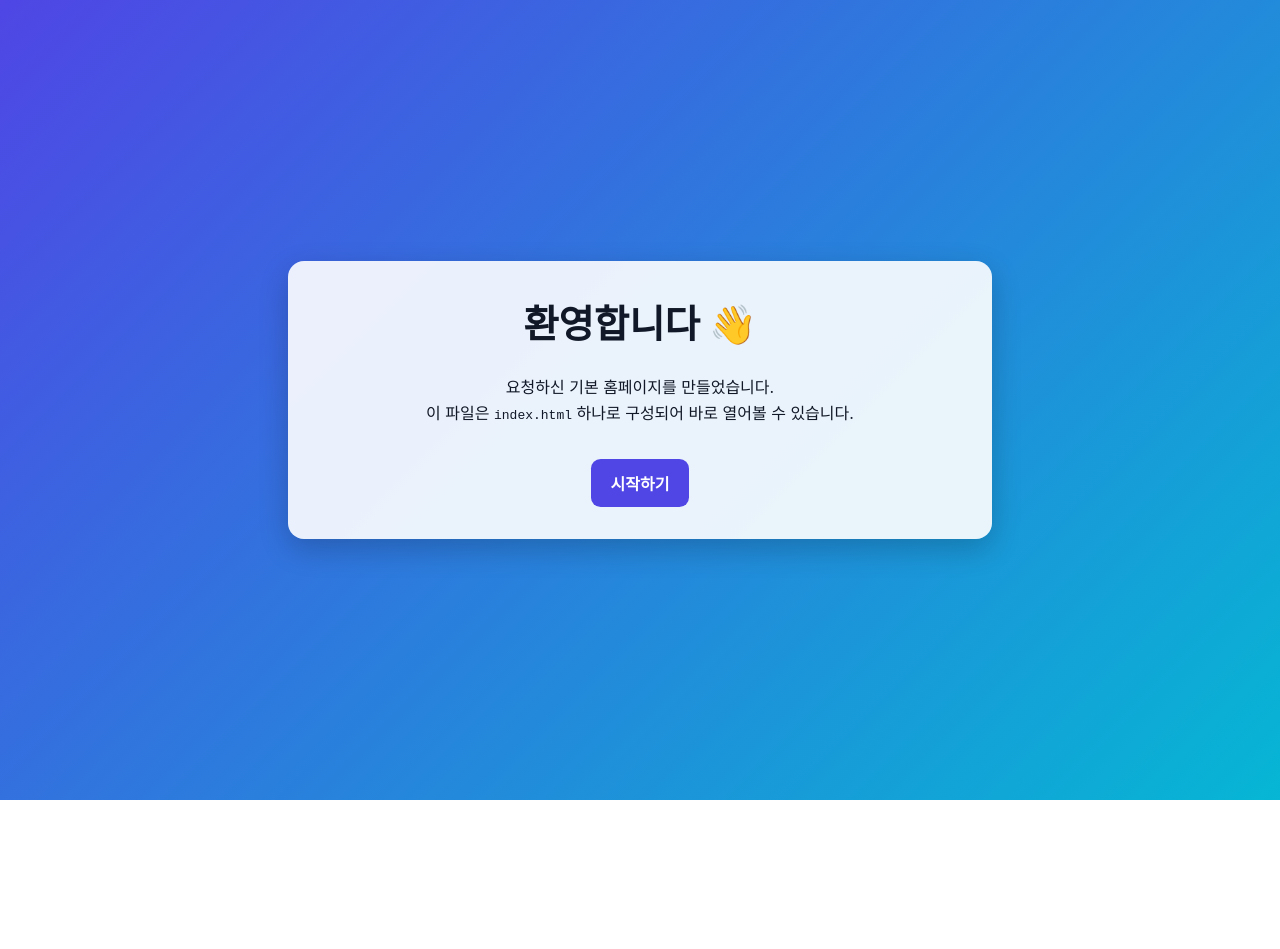
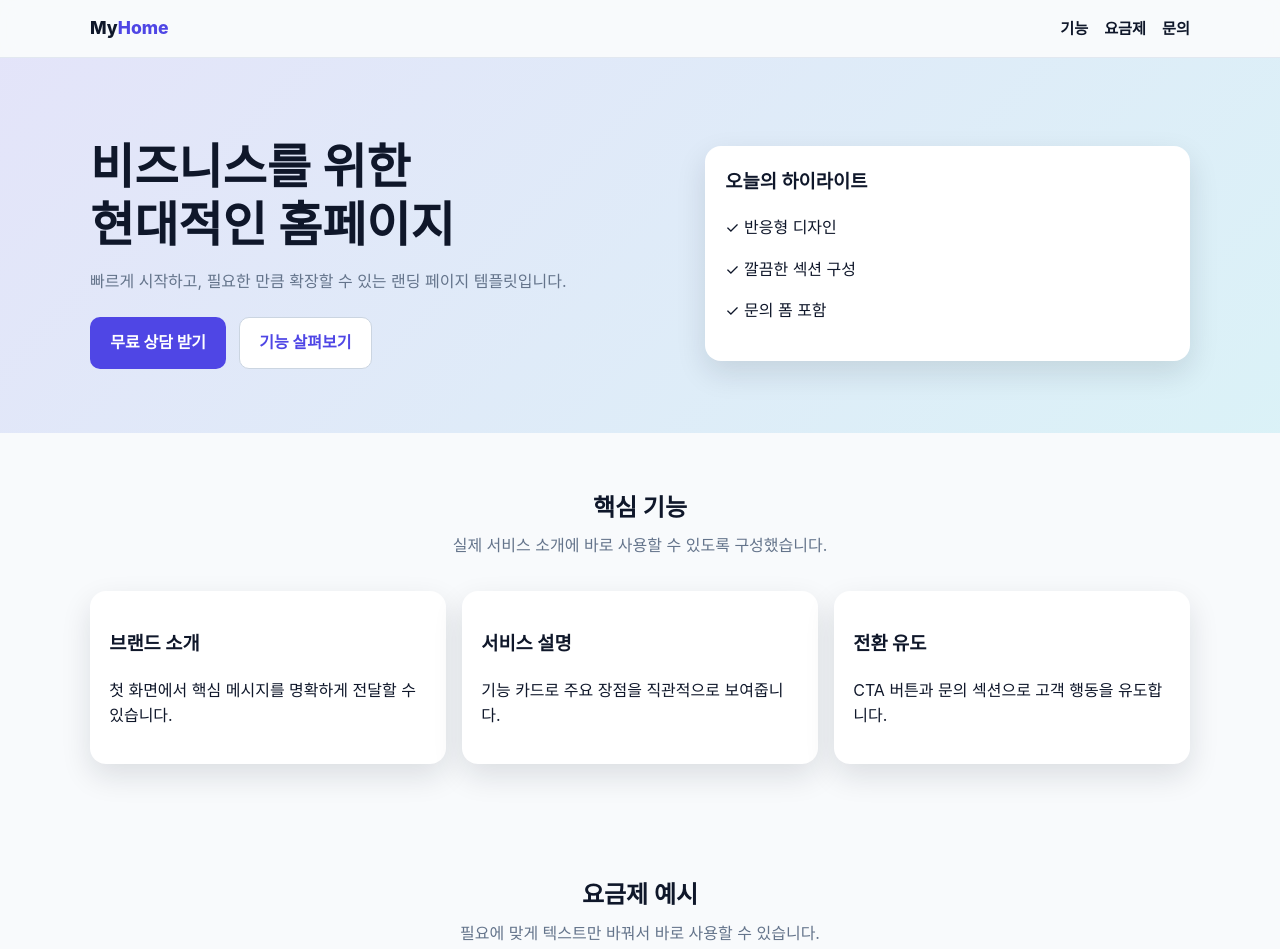
Before and after one commit to edumediamon/test, a plain HTML site: page index.html in a window 1280 px wide. Shown: the top 949 px of the page. Before the commit the page ends 800 px from the top, so only its background shows below. Drawn offline with Linux system fonts and the light colour scheme.

Commit message:
Expand homepage with sections and contact form

```diff
--- a/index.html
+++ b/index.html
@@ -3,46 +3,262 @@
 <head>
   <meta charset="UTF-8" />
   <meta name="viewport" content="width=device-width, initial-scale=1.0" />
-  <title>홈페이지</title>
+  <title>우리 서비스 홈페이지</title>
   <style>
-    :root { color-scheme: light dark; }
+    :root {
+      --bg: #f8fafc;
+      --text: #0f172a;
+      --primary: #4f46e5;
+      --primary-2: #06b6d4;
+      --card: #ffffff;
+      --muted: #64748b;
+      --radius: 16px;
+      --shadow: 0 12px 30px rgba(15, 23, 42, 0.12);
+    }
+
+    * { box-sizing: border-box; }
+
     body {
       margin: 0;
       font-family: -apple-system, BlinkMacSystemFont, "Segoe UI", Roboto, sans-serif;
-      min-height: 100vh;
+      color: var(--text);
+      background: var(--bg);
+      line-height: 1.6;
+    }
+
+    .container {
+      width: min(1100px, 92vw);
+      margin: 0 auto;
+    }
+
+    header {
+      position: sticky;
+      top: 0;
+      background: rgba(248, 250, 252, 0.8);
+      backdrop-filter: blur(10px);
+      border-bottom: 1px solid #e2e8f0;
+      z-index: 10;
+    }
+
+    .nav {
+      display: flex;
+      justify-content: space-between;
+      align-items: center;
+      padding: 0.9rem 0;
+    }
+
+    .logo { font-weight: 800; font-size: 1.1rem; }
+    .logo span { color: var(--primary); }
+
+    .menu {
+      display: flex;
+      gap: 1rem;
+      list-style: none;
+      margin: 0;
+      padding: 0;
+    }
+
+    .menu a {
+      text-decoration: none;
+      color: var(--text);
+      font-weight: 600;
+      font-size: 0.95rem;
+    }
+
+    .hero {
+      padding: 5rem 0 4rem;
+      background: linear-gradient(135deg, rgba(79,70,229,0.12), rgba(6,182,212,0.12));
+    }
+
+    .hero-grid {
       display: grid;
-      place-items: center;
-      background: linear-gradient(135deg, #4f46e5, #06b6d4);
+      grid-template-columns: 1.2fr 1fr;
+      gap: 2rem;
+      align-items: center;
     }
-    .card {
-      background: rgba(255,255,255,0.9);
-      color: #111827;
-      padding: 2rem;
-      border-radius: 1rem;
-      box-shadow: 0 10px 30px rgba(0,0,0,0.2);
-      text-align: center;
-      width: min(90vw, 640px);
+
+    h1 {
+      margin: 0 0 1rem;
+      font-size: clamp(2rem, 4vw, 3rem);
+      line-height: 1.2;
     }
-    h1 { margin-top: 0; font-size: clamp(1.8rem, 3vw, 2.5rem); }
-    p { line-height: 1.6; }
+
+    .subtitle { color: var(--muted); margin: 0 0 1.4rem; }
+
+    .btns {
+      display: flex;
+      flex-wrap: wrap;
+      gap: 0.8rem;
+    }
+
     .btn {
       display: inline-block;
+      padding: 0.75rem 1.2rem;
+      border-radius: 10px;
+      text-decoration: none;
+      font-weight: 700;
+      border: 1px solid transparent;
+    }
+
+    .btn-primary { background: var(--primary); color: white; }
+    .btn-secondary { background: white; color: var(--primary); border-color: #cbd5e1; }
+
+    .hero-card {
+      background: var(--card);
+      border-radius: var(--radius);
+      box-shadow: var(--shadow);
+      padding: 1.3rem;
+    }
+
+    .hero-card h3 { margin-top: 0; }
+
+    section { padding: 3.5rem 0; }
+
+    .section-title {
+      text-align: center;
+      margin-bottom: 2rem;
+    }
+
+    .section-title h2 { margin: 0 0 0.4rem; }
+    .section-title p { margin: 0; color: var(--muted); }
+
+    .grid-3 {
+      display: grid;
+      grid-template-columns: repeat(3, 1fr);
+      gap: 1rem;
+    }
+
+    .card {
+      background: var(--card);
+      border-radius: var(--radius);
+      box-shadow: var(--shadow);
+      padding: 1.2rem;
+    }
+
+    .price {
+      display: grid;
+      grid-template-columns: repeat(3, 1fr);
+      gap: 1rem;
+    }
+
+    .price .card strong { font-size: 1.8rem; }
+
+    .contact {
+      background: #0f172a;
+      color: #e2e8f0;
+      border-radius: var(--radius);
+      padding: 1.4rem;
+    }
+
+    form {
+      display: grid;
+      gap: 0.8rem;
       margin-top: 1rem;
-      padding: .75rem 1.25rem;
-      border-radius: .6rem;
-      text-decoration: none;
-      font-weight: 600;
-      background: #4f46e5;
-      color: #fff;
+    }
+
+    input, textarea {
+      width: 100%;
+      padding: 0.75rem;
+      border-radius: 10px;
+      border: 1px solid #334155;
+      background: #111827;
+      color: white;
+    }
+
+    footer {
+      padding: 2rem 0;
+      text-align: center;
+      color: var(--muted);
+      font-size: 0.9rem;
+    }
+
+    @media (max-width: 900px) {
+      .hero-grid, .grid-3, .price { grid-template-columns: 1fr; }
+      .menu { display: none; }
     }
   </style>
 </head>
 <body>
-  <main class="card">
-    <h1>환영합니다 👋</h1>
-    <p>요청하신 기본 홈페이지를 만들었습니다.<br />
-      이 파일은 <code>index.html</code> 하나로 구성되어 바로 열어볼 수 있습니다.</p>
-    <a class="btn" href="#">시작하기</a>
+  <header>
+    <div class="container nav">
+      <div class="logo">My<span>Home</span></div>
+      <ul class="menu">
+        <li><a href="#features">기능</a></li>
+        <li><a href="#pricing">요금제</a></li>
+        <li><a href="#contact">문의</a></li>
+      </ul>
+    </div>
+  </header>
+
+  <main>
+    <section class="hero">
+      <div class="container hero-grid">
+        <div>
+          <h1>비즈니스를 위한<br />현대적인 홈페이지</h1>
+          <p class="subtitle">빠르게 시작하고, 필요한 만큼 확장할 수 있는 랜딩 페이지 템플릿입니다.</p>
+          <div class="btns">
+            <a class="btn btn-primary" href="#contact">무료 상담 받기</a>
+            <a class="btn btn-secondary" href="#features">기능 살펴보기</a>
+          </div>
+        </div>
+        <aside class="hero-card">
+          <h3>오늘의 하이라이트</h3>
+          <p>✓ 반응형 디자인</p>
+          <p>✓ 깔끔한 섹션 구성</p>
+          <p>✓ 문의 폼 포함</p>
+        </aside>
+      </div>
+    </section>
+
+    <section id="features" class="container">
+      <div class="section-title">
+        <h2>핵심 기능</h2>
+        <p>실제 서비스 소개에 바로 사용할 수 있도록 구성했습니다.</p>
+      </div>
+      <div class="grid-3">
+        <article class="card">
+          <h3>브랜드 소개</h3>
+          <p>첫 화면에서 핵심 메시지를 명확하게 전달할 수 있습니다.</p>
+        </article>
+        <article class="card">
+          <h3>서비스 설명</h3>
+          <p>기능 카드로 주요 장점을 직관적으로 보여줍니다.</p>
+        </article>
+        <article class="card">
+          <h3>전환 유도</h3>
+          <p>CTA 버튼과 문의 섹션으로 고객 행동을 유도합니다.</p>
+        </article>
+      </div>
+    </section>
+
+    <section id="pricing" class="container">
+      <div class="section-title">
+        <h2>요금제 예시</h2>
+        <p>필요에 맞게 텍스트만 바꿔서 바로 사용할 수 있습니다.</p>
+      </div>
+      <div class="price">
+        <article class="card"><h3>Starter</h3><strong>₩0</strong><p>기본 소개 페이지</p></article>
+        <article class="card"><h3>Pro</h3><strong>₩29,000</strong><p>고급 섹션 + 폼</p></article>
+        <article class="card"><h3>Business</h3><strong>₩99,000</strong><p>맞춤 커스터마이징</p></article>
+      </div>
+    </section>
+
+    <section id="contact" class="container">
+      <div class="contact">
+        <h2>문의하기</h2>
+        <p>아래 폼으로 연락처를 남겨주시면 빠르게 답변드리겠습니다.</p>
+        <form>
+          <input type="text" placeholder="이름" />
+          <input type="email" placeholder="이메일" />
+          <textarea rows="4" placeholder="문의 내용"></textarea>
+          <button class="btn btn-primary" type="button">보내기</button>
+        </form>
+      </div>
+    </section>
   </main>
+
+  <footer>
+    <div class="container">© 2026 MyHome. All rights reserved.</div>
+  </footer>
 </body>
 </html>
```
